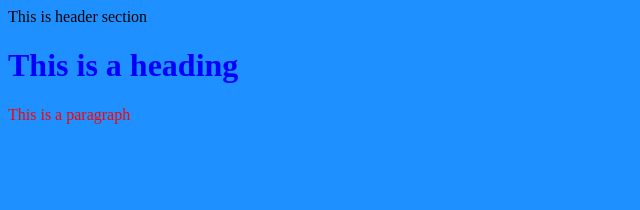
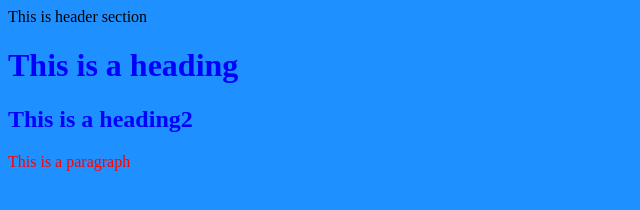
Before and after one commit to SurekhaChillara/simplehtml, a plain HTML site: page index.html in a window 1280 px wide. Shown: the whole page, without its empty margins (0-640 px from the left). Drawn offline with Linux system fonts and the light colour scheme.

Commit message:
added h2

```diff
--- a/index.html
+++ b/index.html
@@ -4,6 +4,7 @@ This is header section</head>
 <title> This is the title of the page</title>
 <body style="background-color:DodgerBlue;">
 <h1 style="color:blue;">This is a heading</h1>
+ <h2 style="color:blue;">This is a heading2</h2>
 <p style="color:red;">This is a paragraph</p>
 </body>
 </html>
```
